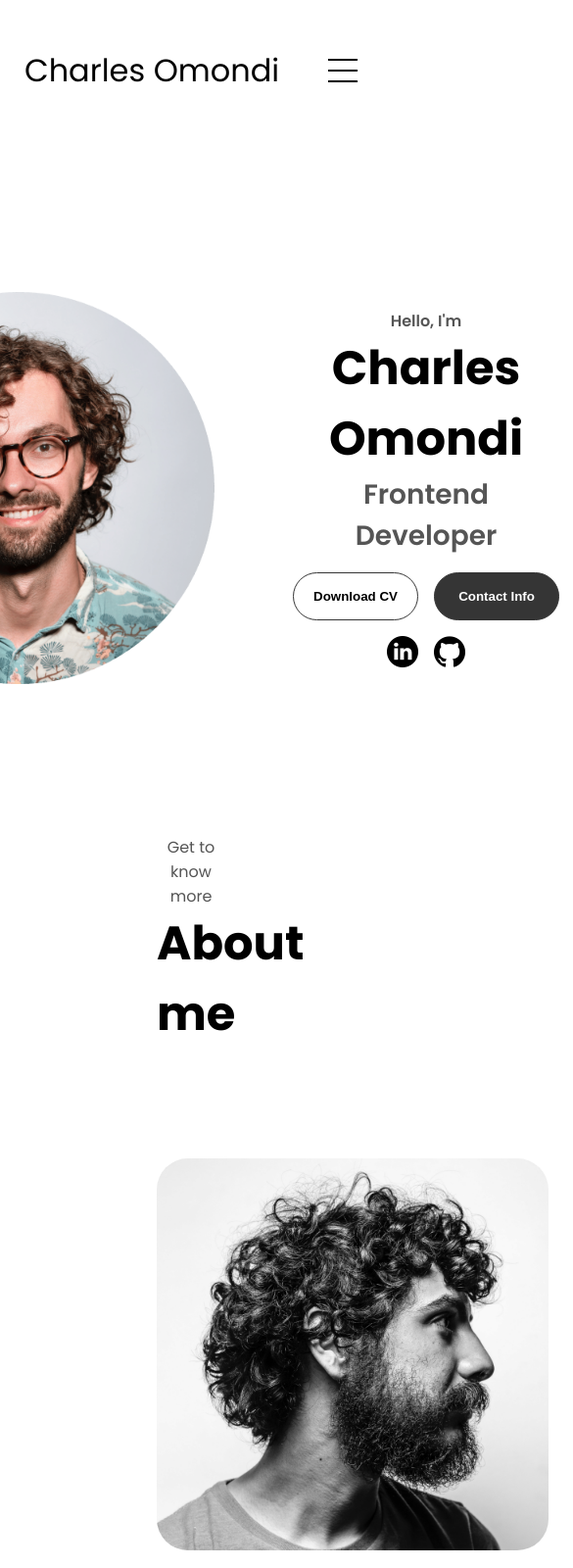
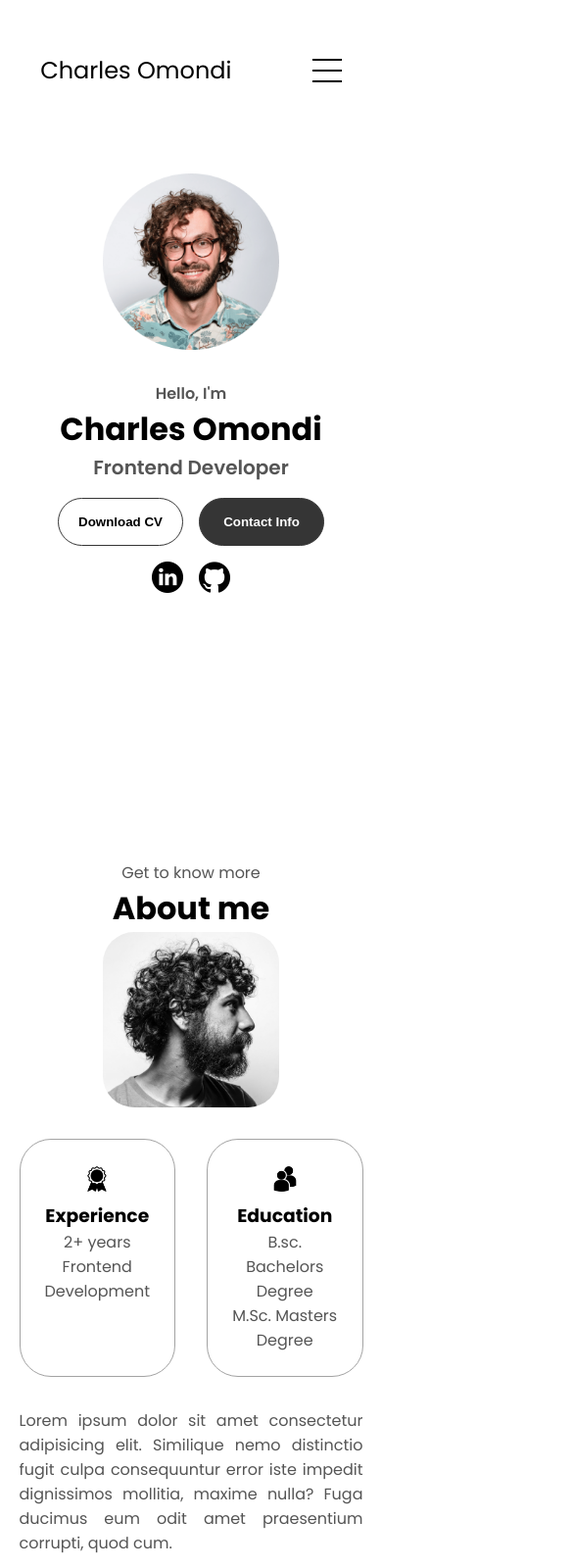
Before and after one commit to tonycharles377/portfolio2, a plain HTML site: page index.html in a window 390 px wide. Shown: the top 1600 px of the page at 98% size, 585 px wide, since content can reach past the window. Drawn offline with Linux system fonts and the light colour scheme.

Commit message:
Media queries

```diff
--- a/mediaqueries.css
+++ b/mediaqueries.css
@@ -1,3 +1,14 @@
+@media screen and (max-width: 1400px) {
+    #profile {
+        height: 83vh;
+        margin-bottom: 6rem;
+    }
+
+    .about-containers {
+        flex-wrap: wrap;
+    }
+}
+
 @media screen and (max-width: 1200px) {
     #desktop-nav {
         display: none;
@@ -6,4 +17,104 @@
     #hamburger-nav {
         display: flex;
     }
+
+    #experience,
+    .experience-details-container {
+        margin-top: 2rem;
+    }
+
+    #profile ,
+    .section-container {
+        display: block;
+    }
+
+    .arrow {
+        display: none;
+    }
+
+    section,
+    .section-container {
+        height: fit-content;
+    }
+    section {
+        margin: 0 5%;
+    }
+
+    .section__pic-container {
+        width: 275px;
+        height: 275px;
+        margin: 0 auto 2rem;
+    }
+
+    .about-containers {
+        margin-top: 0;
+    }
 }
+
+@media screen and (max-width: 600px) {
+    #contact,
+    footer {
+        height: 40vh;
+    }
+
+    #profile {
+        height: 83vh;
+        margin-bottom: 0;
+    }
+
+    article {
+        font-size: 1rem;
+    }
+
+    footer nav {
+        height: fit-content;
+        margin-bottom: 2rem;
+    }
+
+    .about-containers,
+    .contact-info-upper-container,
+    .btn-container {
+        flex-wrap: wrap;
+    }
+
+    .contact-info-container {
+        margin: 0;
+    }
+
+    .contact-info-container p,
+    .nav-links li a {
+        font-size: 1rem;
+    }
+
+    .experience-sub-title {
+        font-size: 1.5rem;
+    }
+
+    .logo {
+        font-size: 1.5rem;
+    }
+
+    .nav-links {
+        flex-direction: column;
+        gap: .5rem;
+        text-align: center;
+    }
+
+    .section__pic-container {
+        width: auto;
+        height: 46vw;
+        justify-content: center;
+    }
+
+    .section__text__p2 {
+        font-size: 1.25rem;
+    }
+
+    .title {
+        font-size: 2rem;
+    }
+
+    .text-container {
+        text-align: justify;
+    }
+}
```
